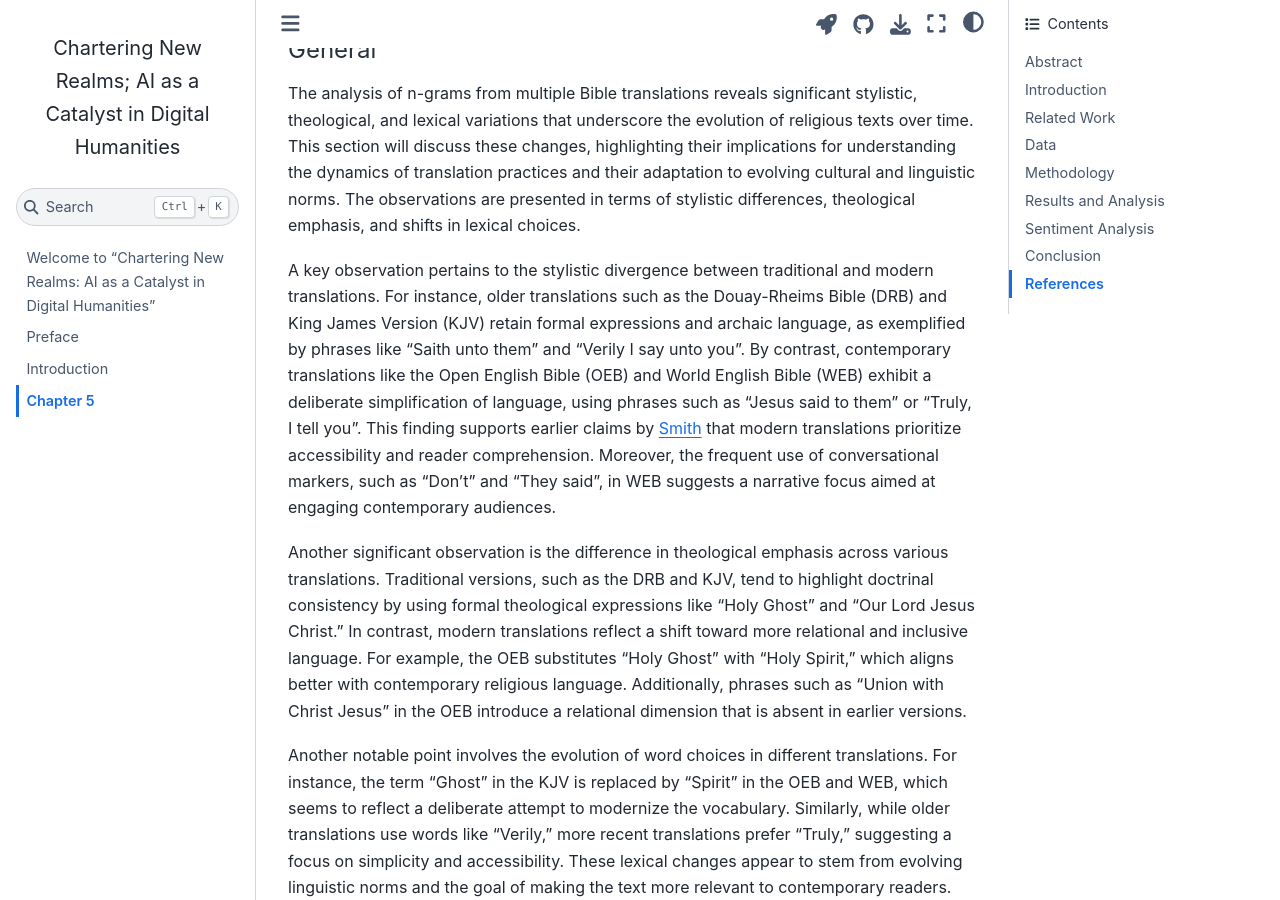
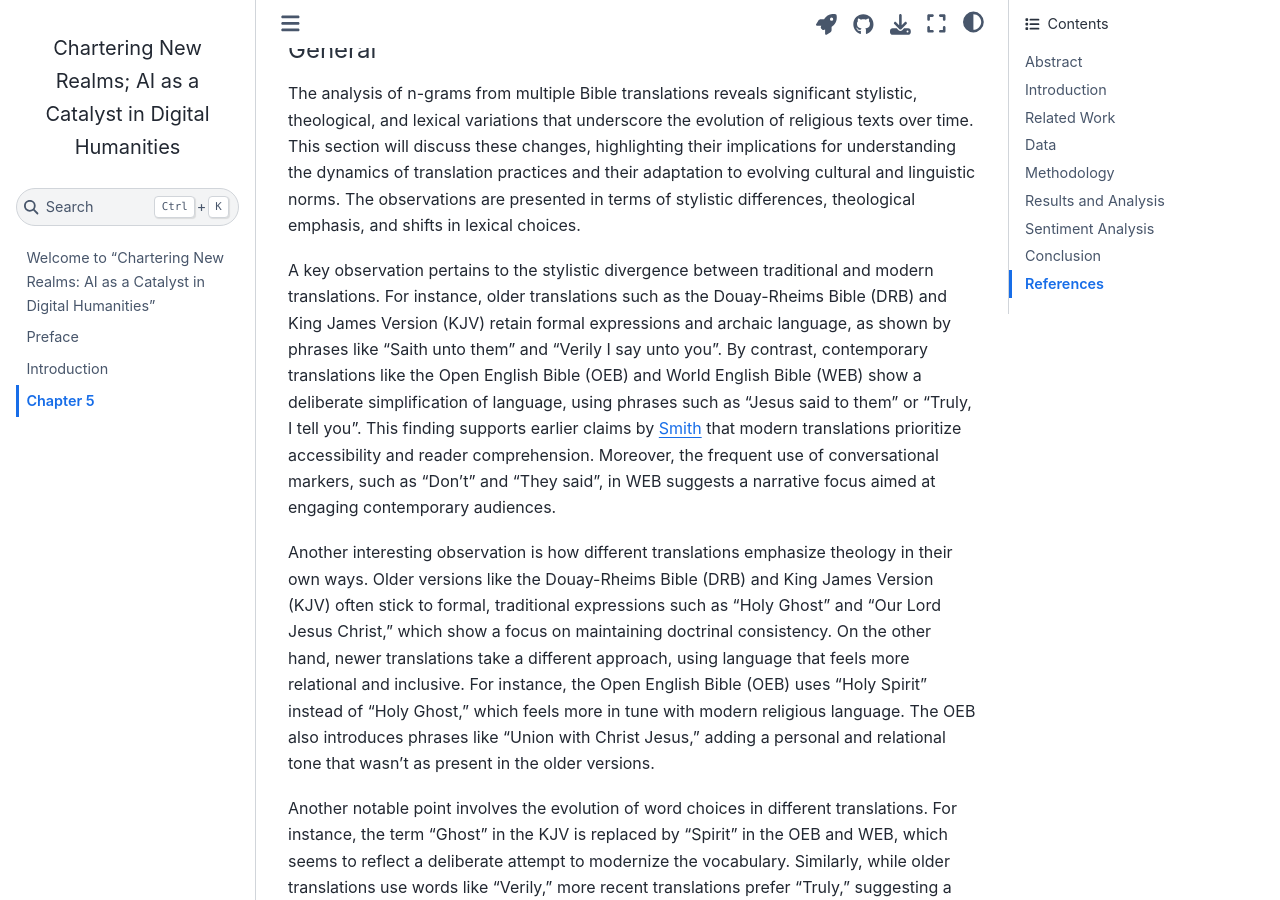
Before and after one commit to pstroe/chartering-new-realms-2024, a Jupyter Book: the page built from chapter5.md, in a window 1280 px wide and 900 px high, scrolled down 10210 px. Built offline with Jupyter Book 1.0.4 settings and Sphinx 7.4.7 and the Sphinx Book theme 1.1.4, drawn with Linux system fonts in a browser that asks for light colours.

Commit message:
Update chapter5.md

```diff
--- a/chapter5.md
+++ b/chapter5.md
@@ -194,9 +194,9 @@
 #### General
 The analysis of n-grams from multiple Bible translations reveals significant stylistic, theological, and lexical variations that underscore the evolution of religious texts over time. This section will discuss these changes, highlighting their implications for understanding the dynamics of translation practices and their adaptation to evolving cultural and linguistic norms. The observations are presented in terms of stylistic differences, theological emphasis, and shifts in lexical choices.
 
-A key observation pertains to the stylistic divergence between traditional and modern translations. For instance, older translations such as the Douay-Rheims Bible (DRB) and King James Version (KJV) retain formal expressions and archaic language, as exemplified by phrases like "Saith unto them" and "Verily I say unto you". By contrast, contemporary translations like the Open English Bible (OEB) and World English Bible (WEB) exhibit a deliberate simplification of language, using phrases such as "Jesus said to them" or "Truly, I tell you". This finding supports earlier claims by [Smith](https://journals.co.za/doi/pdf/10.10520/AJA19968167_53) that modern translations prioritize accessibility and reader comprehension. Moreover, the frequent use of conversational markers, such as "Don’t" and "They said", in WEB suggests a narrative focus aimed at engaging contemporary audiences.
+A key observation pertains to the stylistic divergence between traditional and modern translations. For instance, older translations such as the Douay-Rheims Bible (DRB) and King James Version (KJV) retain formal expressions and archaic language, as shown by phrases like "Saith unto them" and "Verily I say unto you". By contrast, contemporary translations like the Open English Bible (OEB) and World English Bible (WEB) show a deliberate simplification of language, using phrases such as "Jesus said to them" or "Truly, I tell you". This finding supports earlier claims by [Smith](https://journals.co.za/doi/pdf/10.10520/AJA19968167_53) that modern translations prioritize accessibility and reader comprehension. Moreover, the frequent use of conversational markers, such as "Don’t" and "They said", in WEB suggests a narrative focus aimed at engaging contemporary audiences.
 
-Another significant observation is the difference in theological emphasis across various translations. Traditional versions, such as the DRB and KJV, tend to highlight doctrinal consistency by using formal theological expressions like "Holy Ghost" and "Our Lord Jesus Christ." In contrast, modern translations reflect a shift toward more relational and inclusive language. For example, the OEB substitutes "Holy Ghost" with "Holy Spirit," which aligns better with contemporary religious language. Additionally, phrases such as "Union with Christ Jesus" in the OEB introduce a relational dimension that is absent in earlier versions.
+Another interesting observation is how different translations emphasize theology in their own ways. Older versions like the Douay-Rheims Bible (DRB) and King James Version (KJV) often stick to formal, traditional expressions such as "Holy Ghost" and "Our Lord Jesus Christ," which show a focus on maintaining doctrinal consistency. On the other hand, newer translations take a different approach, using language that feels more relational and inclusive. For instance, the Open English Bible (OEB) uses "Holy Spirit" instead of "Holy Ghost," which feels more in tune with modern religious language. The OEB also introduces phrases like "Union with Christ Jesus," adding a personal and relational tone that wasn’t as present in the older versions.
 
 Another notable point involves the evolution of word choices in different translations. For instance, the term "Ghost" in the KJV is replaced by "Spirit" in the OEB and WEB, which seems to reflect a deliberate attempt to modernize the vocabulary. Similarly, while older translations use words like "Verily," more recent translations prefer "Truly," suggesting a focus on simplicity and accessibility. These lexical changes appear to stem from evolving linguistic norms and the goal of making the text more relevant to contemporary readers. An interesting example is the replacement of "Gospel" (KJV) with "Good News" (OEB), a shift that conveys the traditional meaning in a more straightforward manner.
 
```
